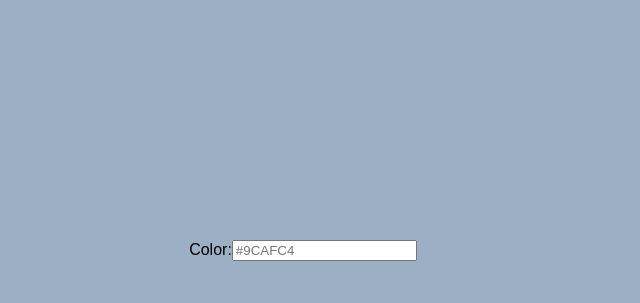
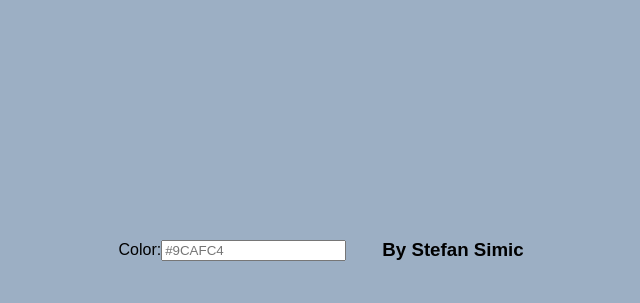
Before and after one commit to simmedia/bg-color-changer, a website: page index.html in a window 1280 px wide. Shown: the part 158-461 px from the top of the page, without its empty margins (337-977 px from the left). Drawn offline with nearby package versions, Linux system fonts and the light colour scheme.

Commit message:
added author

```diff
--- a/index.html
+++ b/index.html
@@ -15,6 +15,8 @@
         <input type="text" id="input" placeholder="#9CAFC4">
     </div>
 
+    <h3>By Stefan Simic</h3>
+
 
 
 
```
